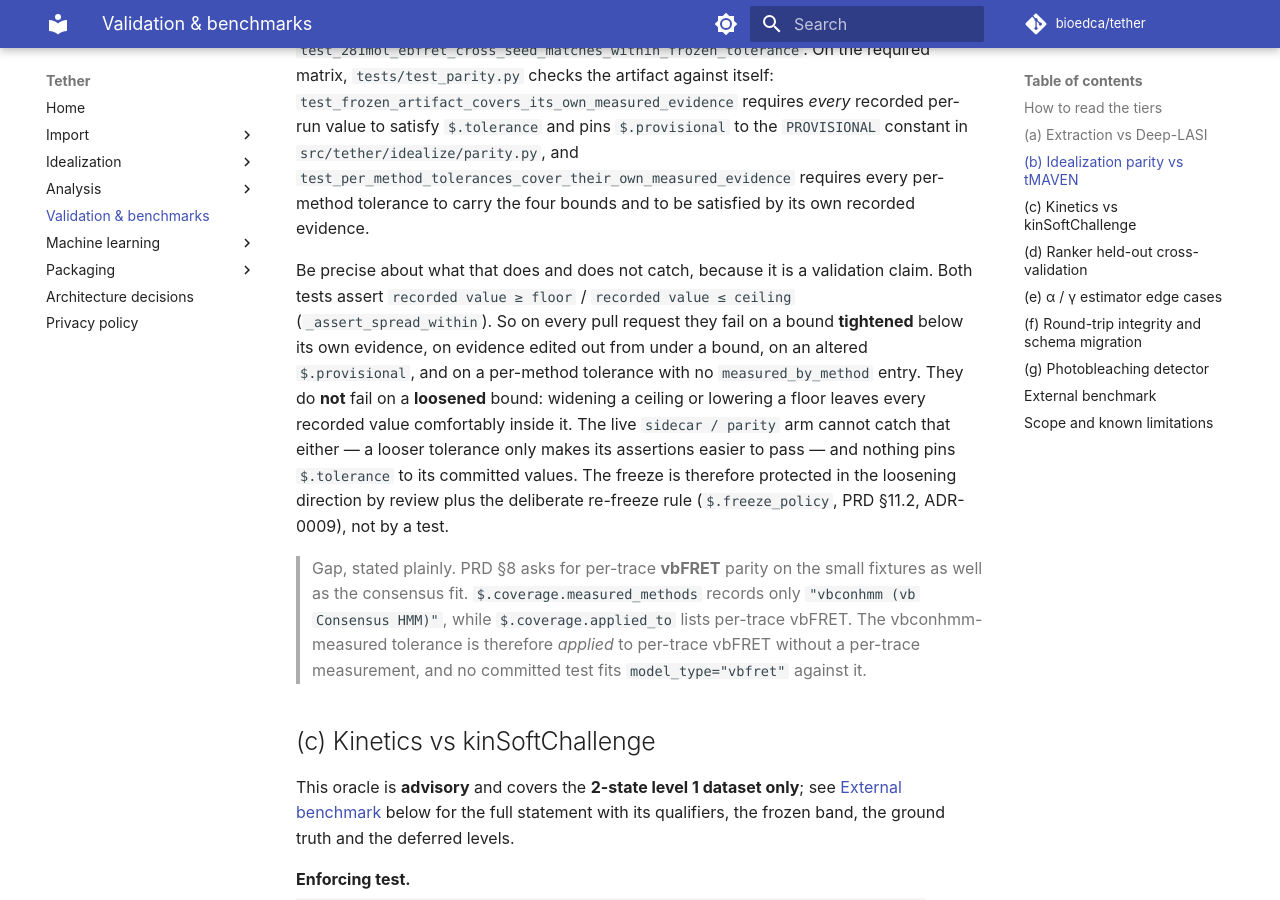
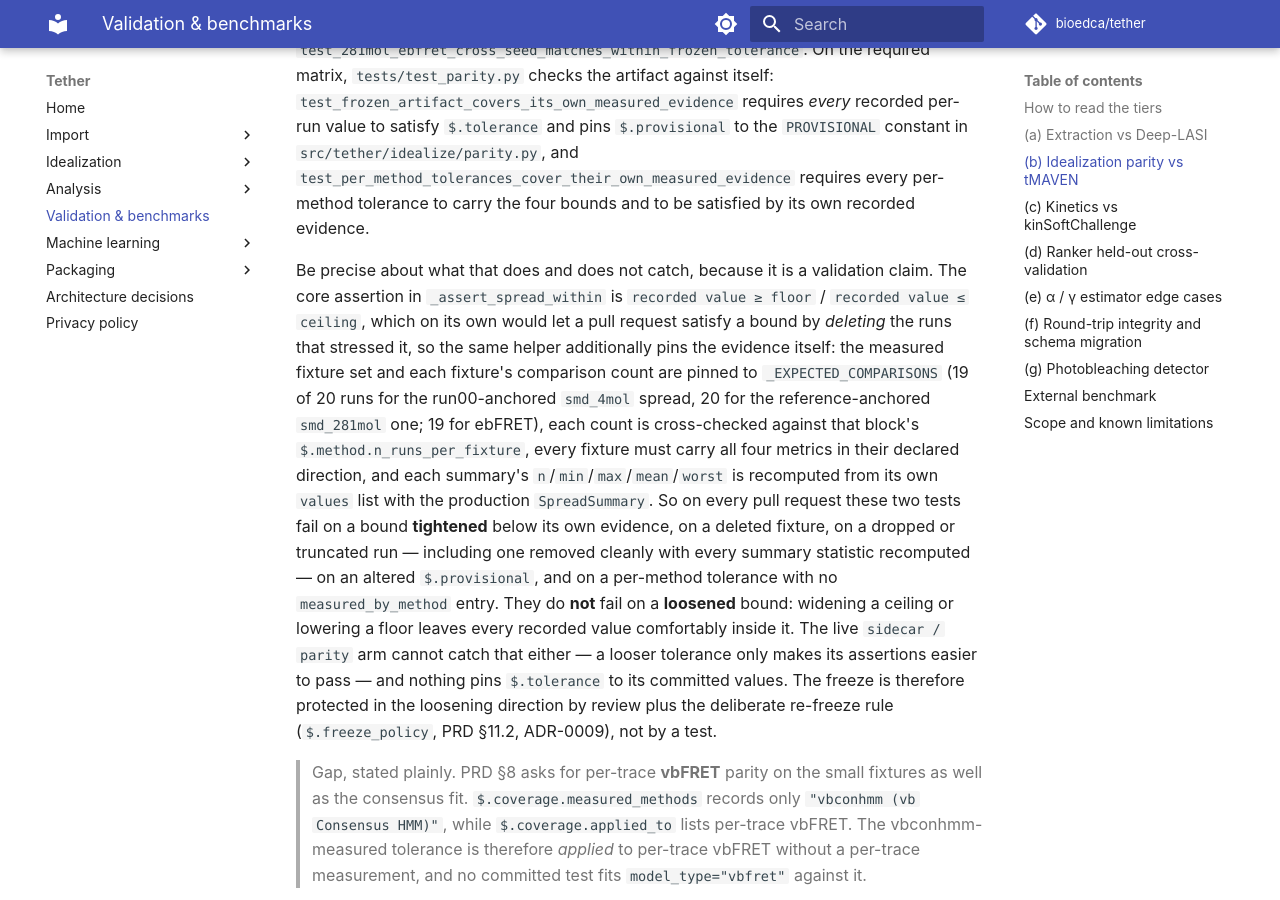
Before and after one commit to bioedca/tether, an MkDocs documentation site: the page built from docs/validation.md, in a window 1280 px wide and 900 px high, scrolled down 6733 px. Built offline with MkDocs 1.6.1 and Material for MkDocs 9.7.7, drawn with Linux system fonts in a browser that asks for light colours; comment, search, counter and statistics services are not loaded; the version menu is left out.

Commit message:
test(idealize): pin the frozen parity evidence, not just its bounds
The review found that the page claimed the self-coverage tests fail "on evidence
edited out from under a bound". They did not: `_assert_spread_within` iterated
whatever `values` remained, with no check on the fixture set, the run count, or
non-empty lists. Deleting a fixture outright passed.

Took the enforcement branch rather than weakening the sentence — this is a
scientific-validity page, and the stronger property is the one it should have
been describing.

`_assert_spread_within` now pins the evidence as well as bounding it: the
measured fixture set and each fixture's comparison count are frozen constants
(19/20 for the anchored spreads, 20 otherwise); the pinned count is cross-checked
against that block's own `n_runs_per_fixture`; all four metrics must be present
with the right direction; and each summary's n/min/max/mean/worst is recomputed
from its own values with the production `SpreadSummary` and compared exactly
(mean via approx, to stay off the cross-platform FP-tie rake).

Tamper-tested all four ways, artifact restored byte-identical after each:

    delete fixture smd_281mol            -> measured fixture set changed
    truncate smd_4mol values to 1        -> recorded n disagrees with the frozen evidence
    drop the worst run, recompute every  -> 19 comparisons, frozen evidence has 20
      summary statistic cleanly
    empty the ebhmm evidence             -> measured fixture set changed

The loosening caveat is byte-unchanged and still correct: a *widened* bound is
still not caught by any test, and remains held by review plus the re-freeze rule.
The page's summary bullet — "only tightening below the evidence, or removing the
evidence, is caught" — was aspirational before this commit and is now true.

No tolerance, provisional or measured value changed; `schema/parity_tolerance.json`
and `scripts/measure_parity.py` are untouched.

Consequence worth knowing: a future re-measure that changes the fixture set or
run count now fails until the frozen constants are updated. That is the intended
re-freeze tripwire, not a maintenance bug.

```diff
--- a/docs/validation.md
+++ b/docs/validation.md
@@ -215,12 +215,20 @@
 tolerance to carry the four bounds and to be satisfied by its own recorded evidence.
 
 Be precise about what that does and does not catch, because it is a validation claim.
-Both tests assert `recorded value ≥ floor` / `recorded value ≤ ceiling`
-(`_assert_spread_within`). So on every pull request they fail on a bound **tightened**
-below its own evidence, on evidence edited out from under a bound, on an altered
-`$.provisional`, and on a per-method tolerance with no `measured_by_method` entry. They do
-**not** fail on a **loosened** bound: widening a ceiling or lowering a floor leaves every
-recorded value comfortably inside it. The live `sidecar / parity` arm cannot catch that
+The core assertion in `_assert_spread_within` is `recorded value ≥ floor` /
+`recorded value ≤ ceiling`, which on its own would let a pull request satisfy a bound by
+*deleting* the runs that stressed it, so the same helper additionally pins the evidence
+itself: the measured fixture set and each fixture's comparison count are pinned to
+`_EXPECTED_COMPARISONS` (19 of 20 runs for the run00-anchored `smd_4mol` spread, 20 for the
+reference-anchored `smd_281mol` one; 19 for ebFRET), each count is cross-checked against
+that block's `$.method.n_runs_per_fixture`, every fixture must carry all four metrics in
+their declared direction, and each summary's `n`/`min`/`max`/`mean`/`worst` is recomputed
+from its own `values` list with the production `SpreadSummary`. So on every pull request
+these two tests fail on a bound **tightened** below its own evidence, on a deleted fixture,
+on a dropped or truncated run — including one removed cleanly with every summary statistic
+recomputed — on an altered `$.provisional`, and on a per-method tolerance with no
+`measured_by_method` entry. They do **not** fail on a **loosened** bound: widening a ceiling
+or lowering a floor leaves every recorded value comfortably inside it. The live `sidecar / parity` arm cannot catch that
 either — a looser tolerance only makes its assertions easier to pass — and nothing pins
 `$.tolerance` to its committed values. The freeze is therefore protected in the loosening
 direction by review plus the deliberate re-freeze rule (`$.freeze_policy`, PRD §11.2, ADR-0009),
```
Also changed, not shown: 1 other file.
